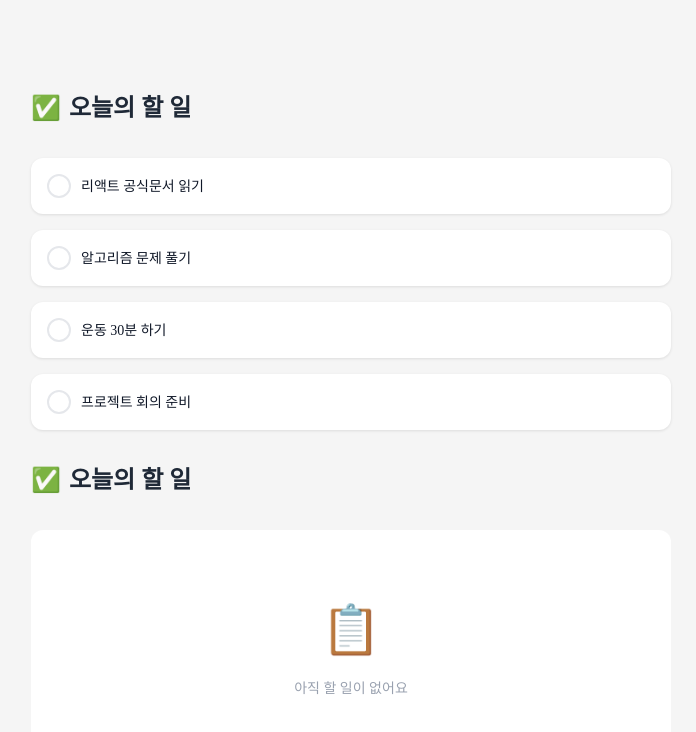
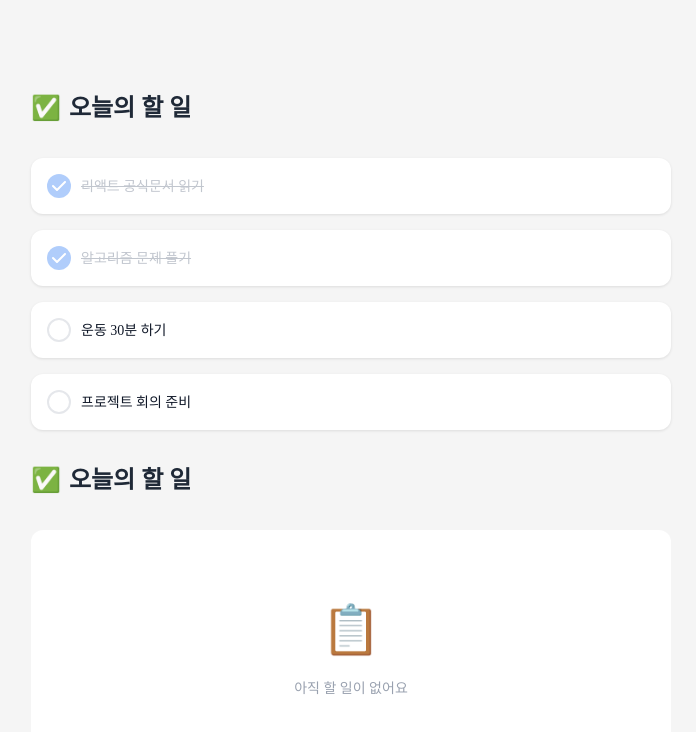
Before and after one commit to IT-Cotato/13th-Frontend-Assignment, a React (Vite) app: page / in a window 1280 px wide. Shown: the top 732 px of the page, without its empty margins (414-1110 px from the left). Built offline with nearby package versions, Linux system fonts and the light colour scheme.

Commit message:
refactor: reflect feedback

```diff
--- a/src/component/TodoCard.tsx
+++ b/src/component/TodoCard.tsx
@@ -1,35 +1,30 @@
-import { useState } from "react";
 import checkIcon from "../assets/Check.svg";
 
 interface TodoCardProps {
   content: string;
   checked?: boolean;
+  onToggle?: () => void;
 }
 
-export default function TodoCard({ content, checked = false }: TodoCardProps) {
-  const [isChecked, setIsChecked] = useState(checked)
+export default function TodoCard({ content, checked, onToggle }: TodoCardProps) {
+  return (
+    <li className="flex p-[16px] gap-[10px] items-center self-stretch bg-card rounded-[12px] shadow-[0_1px_3px_0_rgba(0,0,0,0.10)]">
+      <div className="relative w-6 h-6 flex items-center justify-center">
+        <input
+          type="checkbox"
+          checked={checked}
+          onClick={onToggle}
+          className={`appearance-none w-6 h-6 border-[2px] rounded-full transition-colors
+            ${ checked ? 'bg-primary/40 border-transparent' : 'bg-white border-border'}
+          `}
+        />
+        {checked && (
+          <img src={checkIcon} alt="done" className="absolute w-[14px] h-[10px] pointer-events-none" />
+        )}
+      </div>
 
-  const toggleCheck = () => {
-    setIsChecked(!isChecked);
-  };
-
-  return (
-    <li
-      onClick={toggleCheck}
-      className="flex p-[16px] gap-[10px] items-center self-stretch bg-card rounded-[12px] shadow-[0_1px_3px_0_rgba(0,0,0,0.10)]"
-    >
-      <div className={`w-6 h-6 flex items-center justify-center border-[2px] rounded-full transition-colors ${
-        isChecked
-          ? 'bg-primary/40 border-primary/0'
-          : 'bg-white border-border'
-      }`}>
-        {isChecked && (
-          <img src={checkIcon} alt="done" className="w-[14px] h-[10px]" />
-        )}
-
-      </div>
       <p className={`text-body leading-[21px] transition-all ${
-        isChecked ? 'line-through text-gray-400 opacity-60' : 'text-gray-900'
+        checked ? 'line-through text-gray-400 opacity-60' : 'text-gray-900'
       }`}
       >
         {content}
--- a/src/component/TodoList.tsx
+++ b/src/component/TodoList.tsx
@@ -1,14 +1,28 @@
+import { useState } from "react";
 import TodoCard from "./TodoCard";
 import TodoEmpty from "./TodoEmpty";
 
+interface TodoItem {
+  id: number;
+  content: string;
+  isDone: boolean;
+}
+
 export default function TodoList() {
+  const [todos, setTodos] = useState<TodoItem[]>([
+    { id: 1, content: "리액트 공식문서 읽기", isDone: true },
+    { id: 2, content: "알고리즘 문제 풀기", isDone: true },
+    { id: 3, content: "운동 30분 하기", isDone: false },
+    { id: 4, content: "프로젝트 회의 준비", isDone: false },
+  ]);
 
-  const todos = [
-    { id: 1, content: "리액트 공식문서 읽기" },
-    { id: 2, content: "알고리즘 문제 풀기" },
-    { id: 3, content: "운동 30분 하기" },
-    { id: 4, content: "프로젝트 회의 준비" },
-  ];
+  const handleToggle = (id: number) => {
+    setTodos((prevTodos) =>
+      prevTodos.map((todo) =>
+        todo.id === id ? { ...todo, isDone: !todo.isDone } : todo
+      )
+    );
+  };
 
   if (todos.length === 0) {
     return <TodoEmpty />;
@@ -20,6 +34,8 @@ export default function TodoList() {
         <TodoCard
           key={todo.id}
           content={todo.content}
+          checked={todo.isDone}
+          onToggle={() => handleToggle(todo.id)}
         />
       ))}
     </ul>
```
